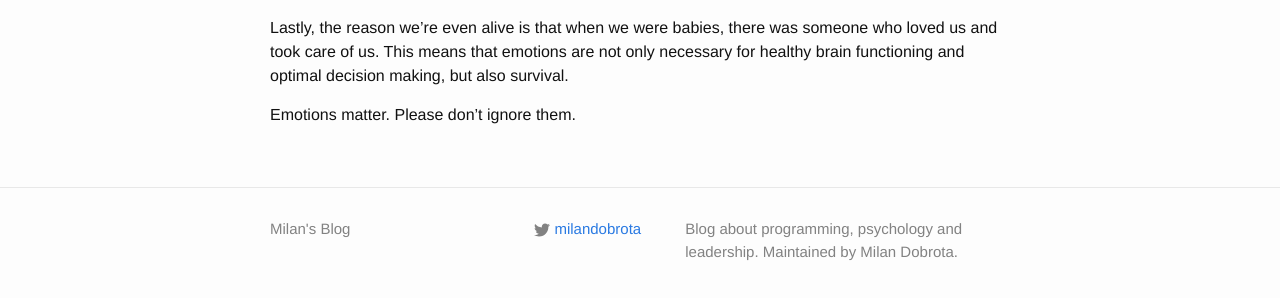
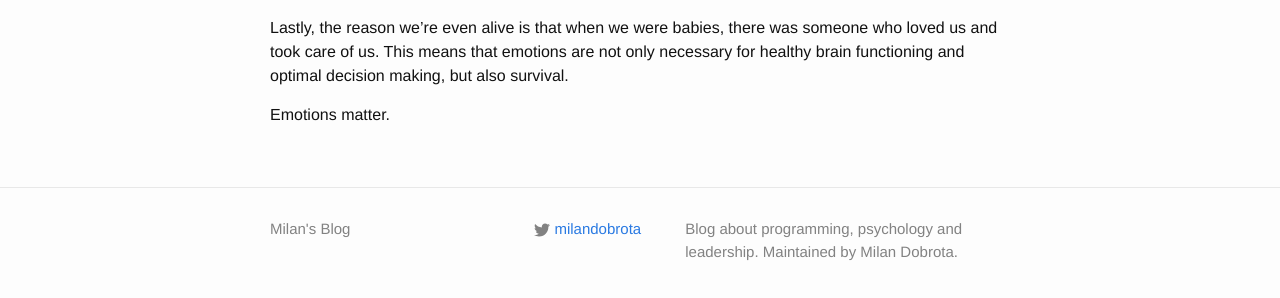
Before and after one commit to milandobrota/milandobrota.github.io, a Jekyll site: the page built from _posts/2015-07-11-dont-ignore-emotions.md, in a window 1280 px wide. Shown: the part 2077-2375 px from the top of the page. Built offline with Jekyll 4.4.1, drawn with Linux system fonts in a browser that asks for light colours.

Commit message:
removing a sentence

```diff
--- a/_posts/2015-07-11-dont-ignore-emotions.md
+++ b/_posts/2015-07-11-dont-ignore-emotions.md
@@ -60,4 +60,4 @@ On top of that, without emotions, we would probably be much more selfish and we
 
 Lastly, the reason we're even alive is that when we were babies, there was someone who loved us and took care of us. This means that emotions are not only necessary for healthy brain functioning and optimal decision making, but also survival.
 
-Emotions matter. Please don't ignore them.
+Emotions matter.
```
